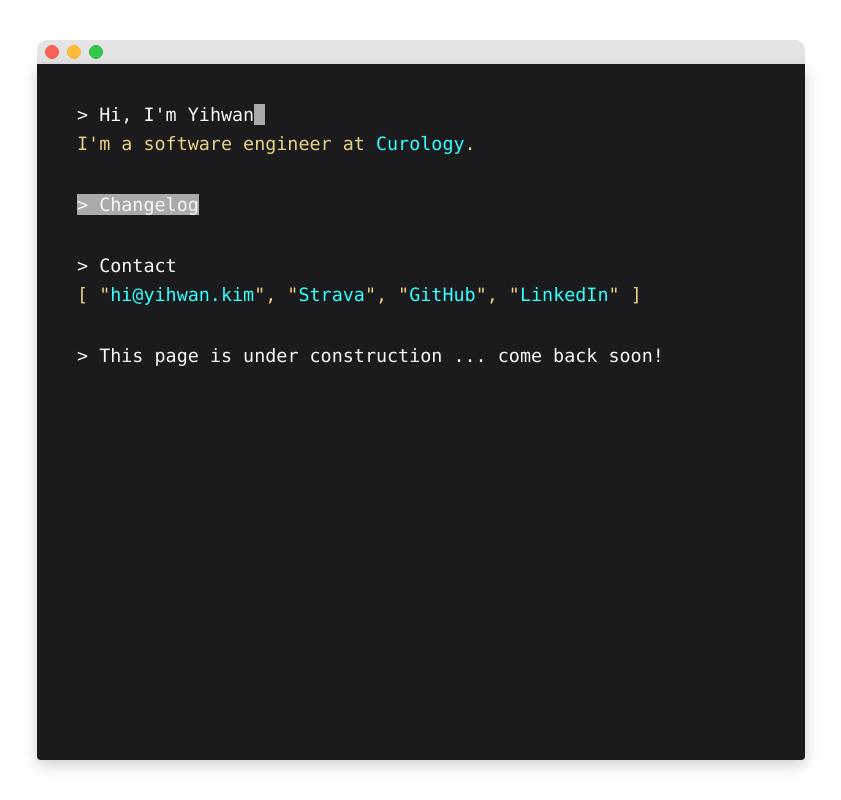
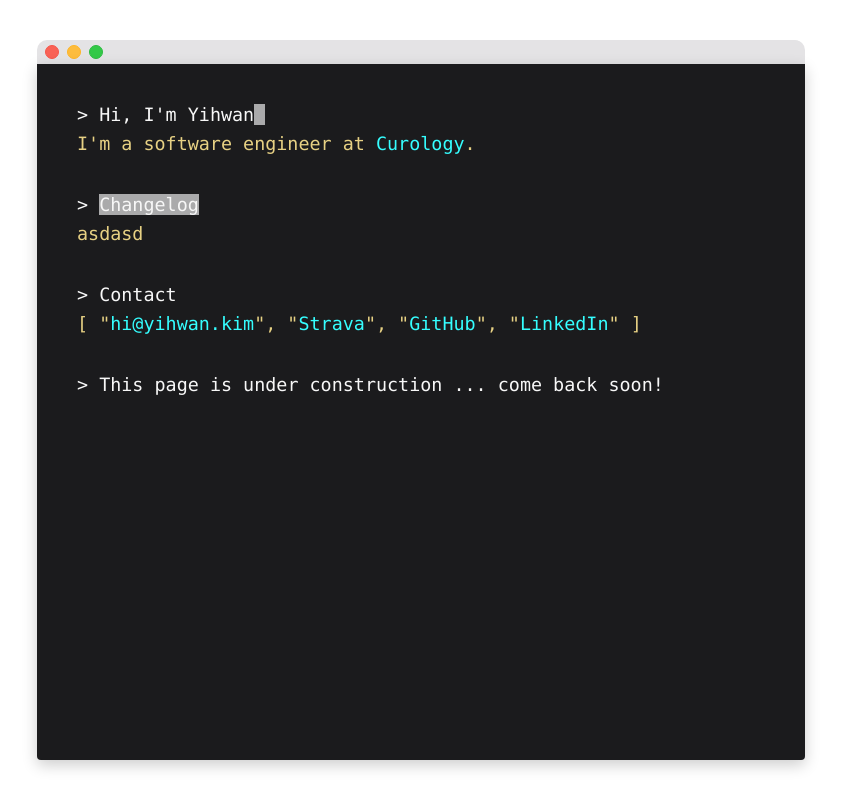
Before and after one commit to Yihwan/yihwan-dot-kim_deprecated, a React (Create React App) app: page / in a window 1280 px wide. Shown: the whole page, without its empty margins (219-1060 px from the left). Built offline with nearby package versions, Linux system fonts and the light colour scheme; what emotion-normalize would draw is missing.

Commit message:
cleanup css

```diff
--- a/src/components/changelog/index.js
+++ b/src/components/changelog/index.js
@@ -1,12 +1,18 @@
 import React from 'react';
 import StaticPrompt from 'components/shared-components/staticPrompt';
 import Accordion from 'components/shared-components/accordion';
+import { PromptContainer, PromptSubHeader } from 'components/shared-components/style';
 
 import Timeline from './timeline/index';
 
 const Changelog = () => (
   <Accordion
-    header={<StaticPrompt text="Changelog"/>}
+    header={
+      <PromptContainer>
+        <StaticPrompt text="Changelog" subHeader/>
+        <PromptSubHeader>asdasd</PromptSubHeader>
+      </PromptContainer>
+    }
     content={<Timeline />}
   />
 );
--- a/src/components/changelog/timeline/style.js
+++ b/src/components/changelog/timeline/style.js
@@ -1,6 +1,7 @@
 import styled from '@emotion/styled';
 
 export const TimelineContainer = styled.section`
+  margin-top: 1rem;
 `;
 
 export const TimelineItemContainer = styled.div`
--- a/src/components/shared-components/accordion/index.js
+++ b/src/components/shared-components/accordion/index.js
@@ -1,5 +1,9 @@
 import React from 'react';
-import { BlinkableHeaderContainer, ContentContainer } from './style';
+import {
+  AccordionContainer,
+  BlinkableHeaderContainer,
+  ContentContainer
+} from './style';
 
 class Accordion extends React.Component {
   constructor(props){
@@ -24,12 +28,12 @@ class Accordion extends React.Component {
     const { isOpen, isHeaderBlinking } = this.state;
 
     return(
-      <div>
+      <AccordionContainer>
         <BlinkableHeaderContainer blink={isHeaderBlinking} onClick={this.handleClick}>
           {header}
         </BlinkableHeaderContainer>
         {isOpen && <ContentContainer>{content}</ContentContainer>}
-      </div>
+      </AccordionContainer>
     )
   }
 }
--- a/src/components/shared-components/accordion/style.js
+++ b/src/components/shared-components/accordion/style.js
@@ -2,10 +2,14 @@ import { keyframes } from '@emotion/core';
 import styled from '@emotion/styled';
 import { COLORS } from 'constants.js';
 
+export const AccordionContainer = styled.section`
+`;
+
 export const BlinkableHeaderContainer = styled.span`
   cursor: pointer;
+  background-color: red;
 
-  & > span {
+  & span > span:nth-child(2) {
     background-color: ${props => props.blink ? 'rgba(247, 247, 247, 0.65)' : COLORS.darkGrey};
     animation: ${
       props => props.blink ? 'blinker 1.25s steps(1) infinite' : 'none'
--- a/src/components/shared-components/staticPrompt/index.js
+++ b/src/components/shared-components/staticPrompt/index.js
@@ -3,8 +3,8 @@ import { Prompt } from 'components/shared-components/style';
 
 const StaticPrompt = ({ text }) => (
   <Prompt>
-    >{' '}
-    {text}
+    <span>>{' '}</span>
+    <span>{text}</span>
   </Prompt>
 );
 
--- a/src/components/shared-components/style.js
+++ b/src/components/shared-components/style.js
@@ -2,7 +2,7 @@ import { keyframes } from '@emotion/core';
 import styled from '@emotion/styled';
 import { COLORS } from 'constants.js';
 
-export const PromptContainer = styled.div`
+export const PromptContainer = styled.section`
 
 `;
 
--- a/src/components/terminal/style.js
+++ b/src/components/terminal/style.js
@@ -53,7 +53,7 @@ export const TerminalBody = styled.div`
   box-shadow: 0 15px 35px rgba(65, 65, 74, .3);
   box-shadow: 0 5px 15px rgba(0,0,0,.2);
 
-  & > div:not(:first-child) {
+  & > section:not(:first-child) {
     margin-top: 2.5rem;
   }
 `;
```
